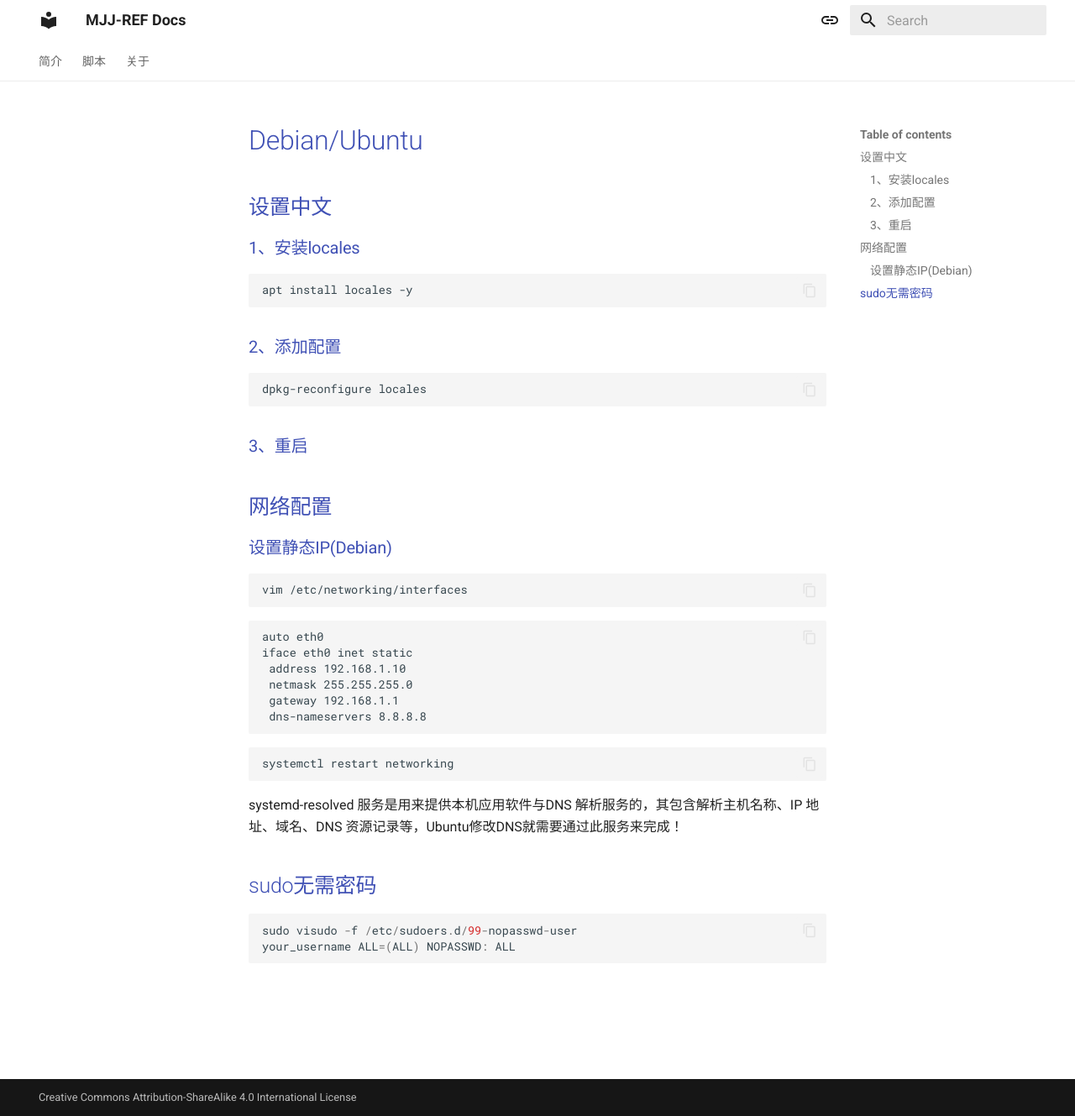
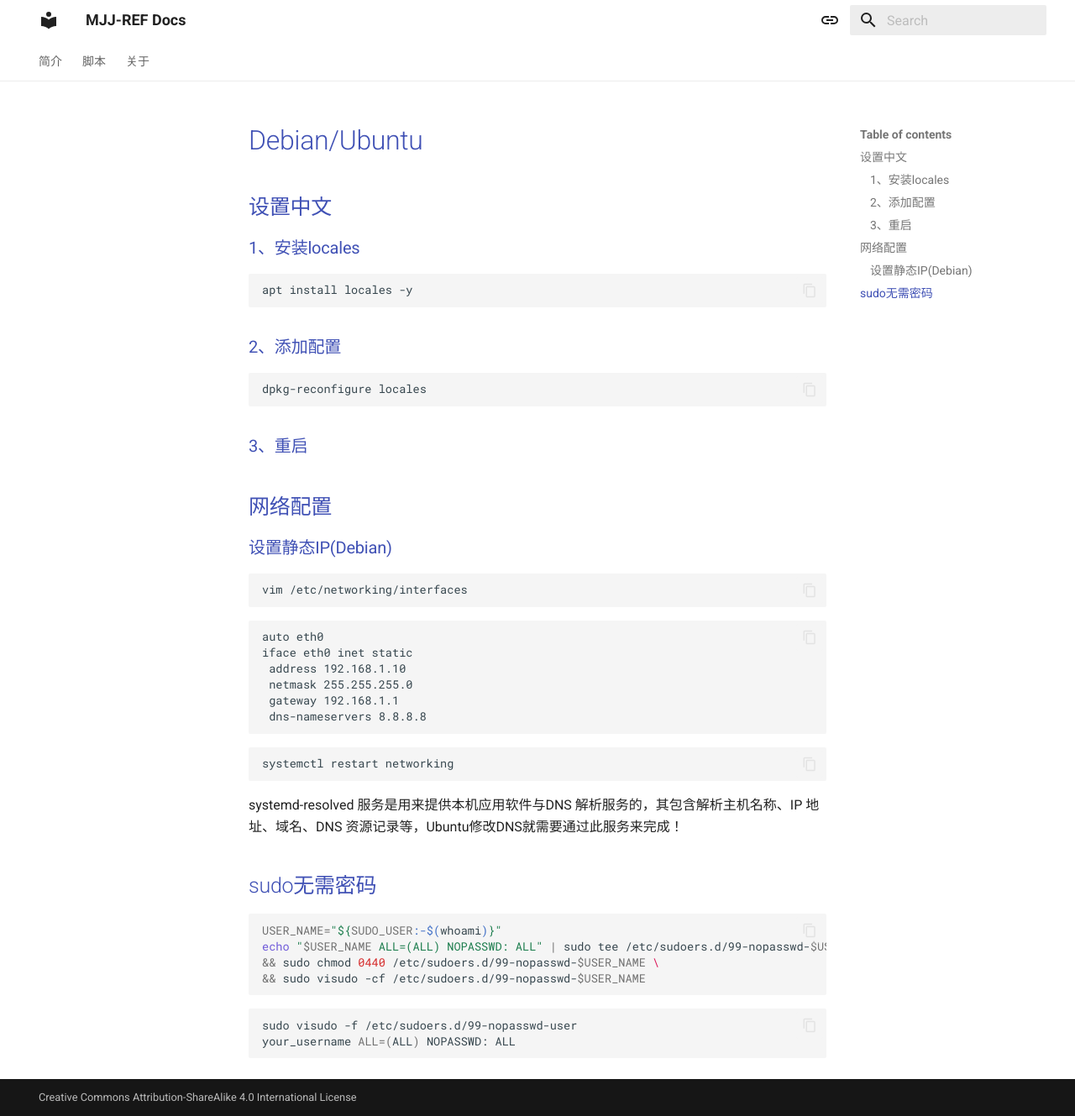
Before and after one commit to Rain-kl/MJJ-REF, an MkDocs documentation site: the page built from docs/Configuration/index.md, in a window 1280 px wide and 1329 px high. Shown: the whole window at 84% size. Built offline with MkDocs 1.6.1 and Material for MkDocs 9.7.7, drawn with Linux system fonts in a browser that asks for light colours.

Commit message:
vault backup: 2025-12-20 15:59:19

````diff
--- a/docs/Configuration/index.md
+++ b/docs/Configuration/index.md
@@ -42,7 +42,14 @@ systemd-resolved 服务是用来提供本机应用软件与DNS 解析服务的
 
 ## sudo无需密码
 
-```jsx
+```bash
+USER_NAME="${SUDO_USER:-$(whoami)}"
+echo "$USER_NAME ALL=(ALL) NOPASSWD: ALL" | sudo tee /etc/sudoers.d/99-nopasswd-$USER_NAME > /dev/null \
+&& sudo chmod 0440 /etc/sudoers.d/99-nopasswd-$USER_NAME \
+&& sudo visudo -cf /etc/sudoers.d/99-nopasswd-$USER_NAME
+```
+
+```bash
 sudo visudo -f /etc/sudoers.d/99-nopasswd-user
 your_username ALL=(ALL) NOPASSWD: ALL
 ```
````
